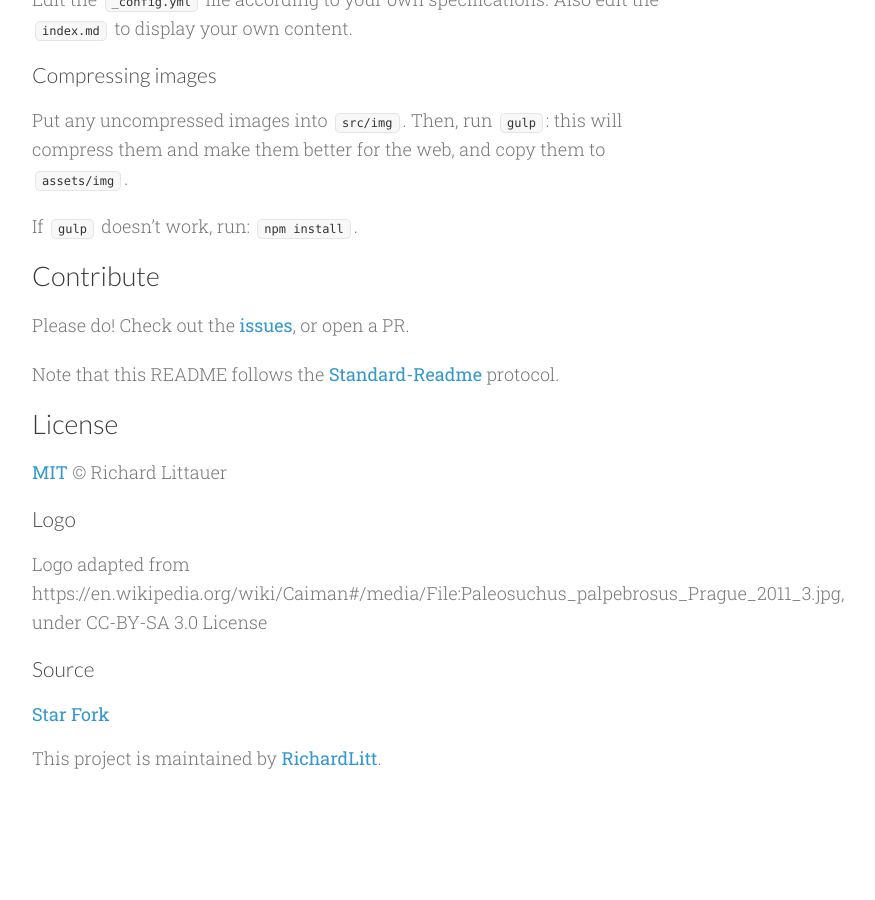
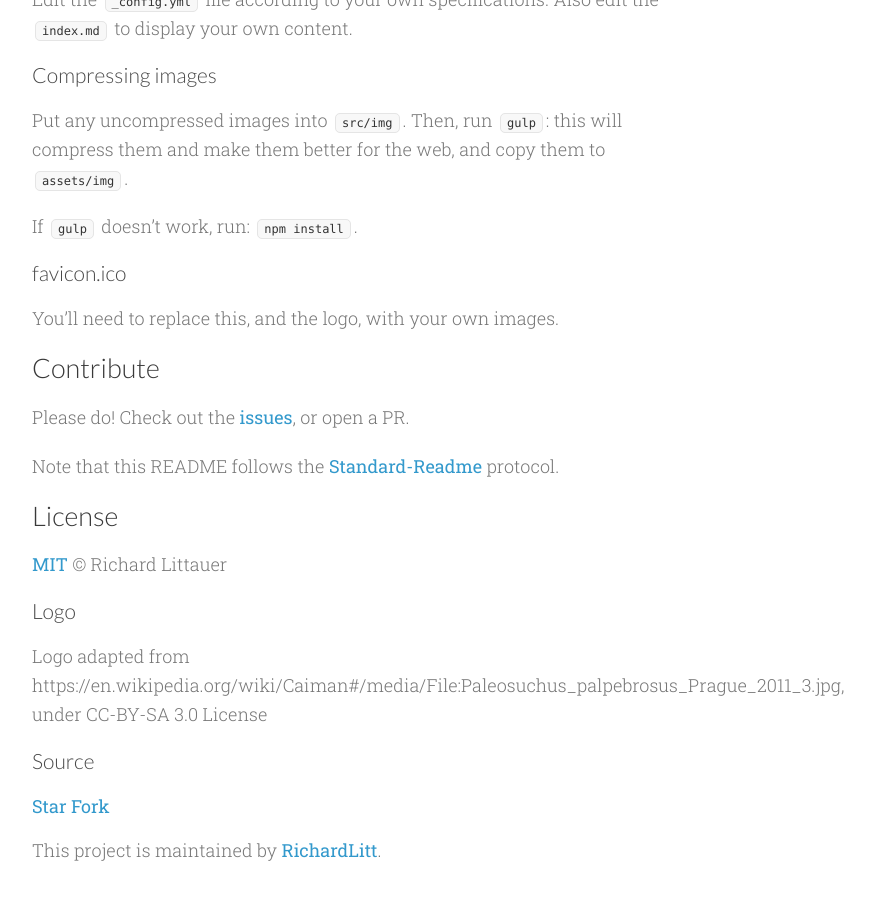
Before and after one commit to RichardLitt/minimal-cayman, a Jekyll site: the page built from index.md, in a window 1280 px wide and 900 px high, scrolled down 1016 px. Shown: the whole window, without its empty margins (278-1153 px from the left). Built offline with Jekyll 4.4.1, drawn with Linux system fonts in a browser that asks for light colours; before the commit the page ends 1824 px from its top, so only the background shows below that.

Commit message:
Added favicon

````diff
--- a/index.md
+++ b/index.md
@@ -12,9 +12,7 @@ Partly based on [jekyll-cayman-theme](https://github.com/pietromenna/jekyll-caym
 
 ## Install
 
-```sh
-git clone https://github.com/RichardLitt/minimal-cayman
-```
+    git clone https://github.com/RichardLitt/minimal-cayman
 
 ## Usage
 
@@ -25,6 +23,10 @@ Edit the `_config.yml` file according to your own specifications. Also edit the
 Put any uncompressed images into `src/img`. Then, run `gulp`: this will compress them and make them better for the web, and copy them to `assets/img`.
 
 If `gulp` doesn't work, run: `npm install`.
+
+### favicon.ico
+
+You'll need to replace this, and the logo, with your own images.
 
 ## Contribute
 
````
Also changed, not shown: README.md, favicon.ico (added).
